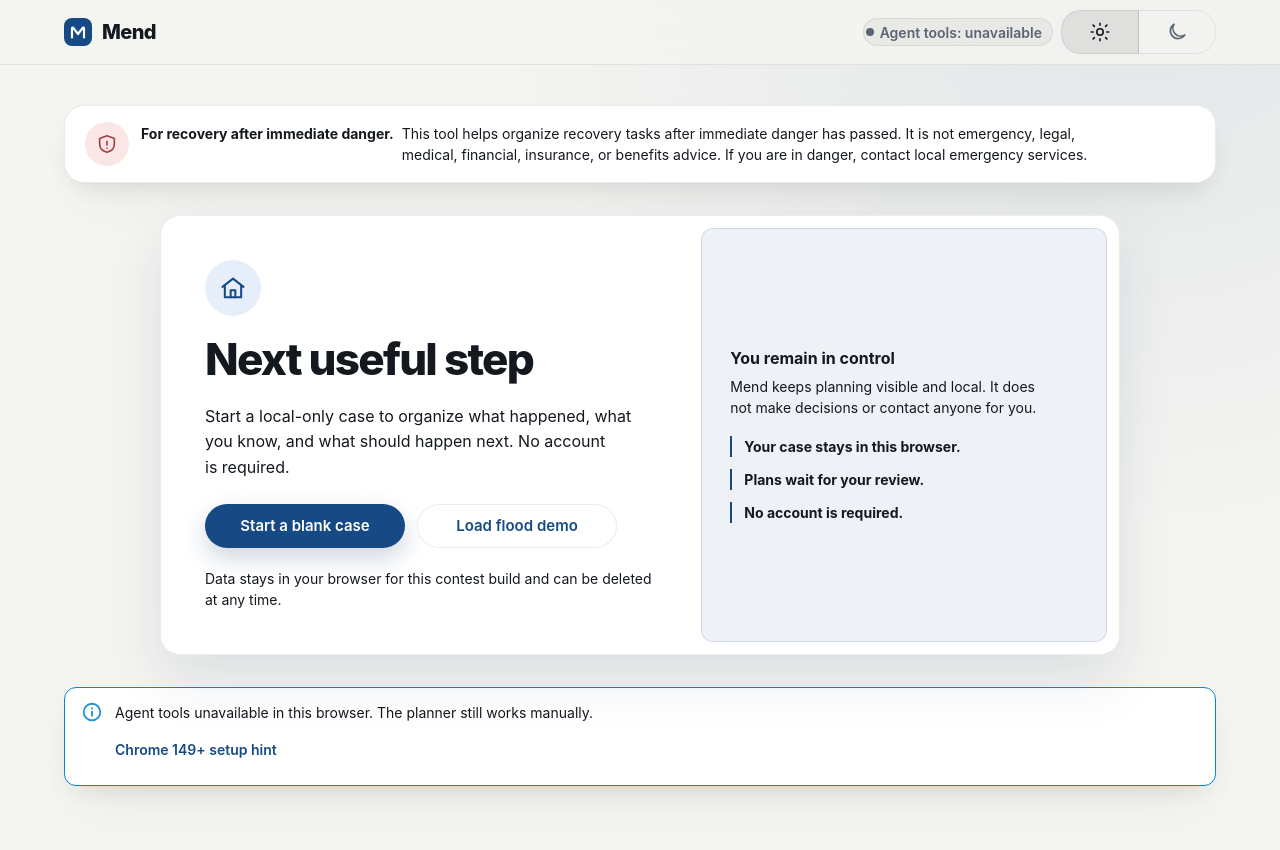
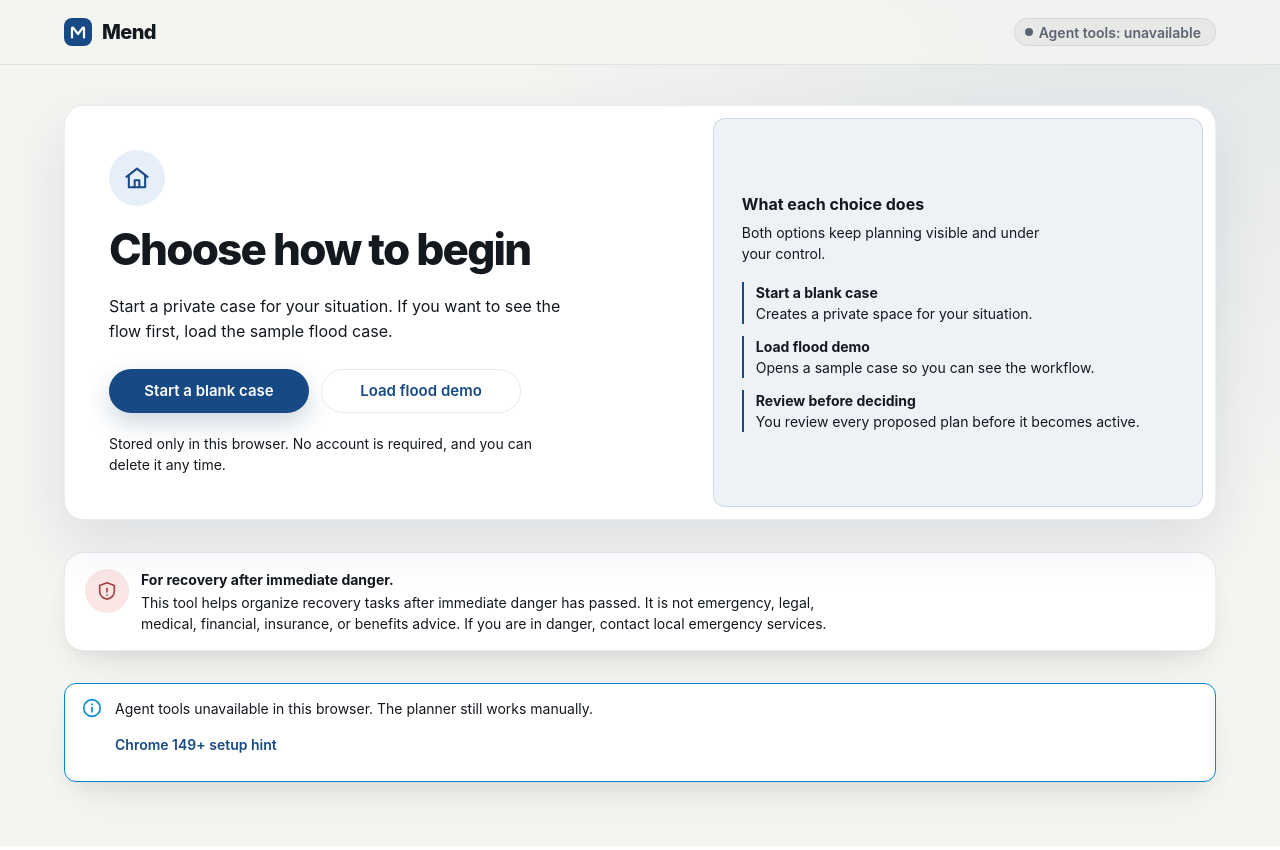
Before and after one commit to ericthayer/mend, a React (Vite) app: page / in a window 1280 px wide. Built offline with nearby package versions, Linux system fonts and the light colour scheme.

Commit message:
feat: enhance UI components with improved accessibility and layout adjustments

```diff
--- a/src/App.tsx
+++ b/src/App.tsx
@@ -205,17 +205,16 @@ function App() {
       onResetRequested={caseData ? () => setIsResetDialogOpen(true) : undefined}
     >
       {caseData ? (
-        <Stack spacing={3}>
+        <Stack spacing={0} sx={{ gap: 3 }}>
           <CaseSummary caseData={caseData} />
           <Box
             sx={{
               display: 'grid',
               gap: 3,
               gridTemplateColumns: { xs: 'minmax(0, 1fr)', md: 'minmax(0, 7fr) minmax(0, 5fr)' },
-              alignItems: 'start',
             }}
           >
-            <Stack spacing={3} sx={{ minWidth: 0 }}>
+            <Stack spacing={0} sx={{ gap: 3, minWidth: 0 }}>
               {pendingPlan ? (
                 <PlanReview
                   pendingPlan={pendingPlan}
@@ -232,8 +231,10 @@ function App() {
               />
               <DraftList drafts={drafts} />
             </Stack>
-            <Stack spacing={3} sx={{ minWidth: 0 }}>
+            <Stack spacing={0} sx={{ gap: 3, minWidth: 0 }}>
               <CaseRecordList records={records} />
+            </Stack>
+            <Stack spacing={0} sx={{ gap: 3, minWidth: 0, gridColumn: 'span 2' }}>
               <ActivityTimeline activity={activity} />
             </Stack>
           </Box>
--- a/src/app/AppShell.tsx
+++ b/src/app/AppShell.tsx
@@ -1,4 +1,4 @@
-import { useEffect, useRef, type ReactNode } from 'react';
+import { useEffect, useRef, type ReactNode } from "react"
 import {
   Alert,
   Box,
@@ -8,38 +8,38 @@ import {
   ToggleButton,
   ToggleButtonGroup,
   Typography,
-} from '@mui/material';
-import { useColorScheme } from '@mui/material/styles';
-import { MendMark, MoonIcon, SunIcon } from '../components/icons';
-import { SafetyBanner } from '../components/SafetyBanner';
+} from "@mui/material"
+import { useColorScheme } from "@mui/material/styles"
+import { MendMark, MoonIcon, SunIcon } from "../components/icons"
+import { SafetyBanner } from "../components/SafetyBanner"
 import {
   WebMCPStatusChip,
   WebMCPStatusNotice,
   type WebMCPCapabilityStatus,
-} from '../components/WebMCPStatus';
+} from "../components/WebMCPStatus"
 
 type AppShellProps = {
-  webmcpStatus: WebMCPCapabilityStatus;
-  webmcpErrorMessage?: string;
-  storageWarning?: string | null;
-  inlineError?: string | null;
-  statusMessage?: string | null;
-  onDismissStatus?: () => void;
-  onResetRequested?: () => void;
-  children: ReactNode;
-};
+  webmcpStatus: WebMCPCapabilityStatus
+  webmcpErrorMessage?: string
+  storageWarning?: string | null
+  inlineError?: string | null
+  statusMessage?: string | null
+  onDismissStatus?: () => void
+  onResetRequested?: () => void
+  children: ReactNode
+}
 
 const visuallyHiddenLabel = {
-  position: 'absolute',
+  position: "absolute",
   width: 1,
   height: 1,
   padding: 0,
   margin: -1,
-  overflow: 'hidden',
-  clip: 'rect(0 0 0 0)',
-  whiteSpace: 'nowrap',
+  overflow: "hidden",
+  clip: "rect(0 0 0 0)",
+  whiteSpace: "nowrap",
   border: 0,
-};
+}
 
 export function AppShell({
   webmcpStatus,
@@ -51,120 +51,122 @@ export function AppShell({
   onResetRequested,
   children,
 }: AppShellProps) {
-  const inlineErrorRef = useRef<HTMLDivElement | null>(null);
-  const { mode, systemMode, setMode } = useColorScheme();
+  const inlineErrorRef = useRef<HTMLDivElement | null>(null)
+  const { mode, systemMode, setMode } = useColorScheme()
 
   useEffect(() => {
     if (!inlineError) {
-      return;
+      return
     }
 
-    inlineErrorRef.current?.focus();
-  }, [inlineError]);
+    inlineErrorRef.current?.focus()
+  }, [inlineError])
 
-  const selectedMode: 'light' | 'dark' =
-    mode === 'dark' || (mode !== 'light' && systemMode === 'dark') ? 'dark' : 'light';
+  const selectedMode: "light" | "dark" =
+    mode === "dark" || (mode !== "light" && systemMode === "dark")
+      ? "dark"
+      : "light"
 
   return (
-    <Box sx={{ minHeight: '100dvh', display: 'flex', flexDirection: 'column' }}>
+    <Box sx={{ minHeight: "100dvh", display: "flex", flexDirection: "column" }}>
       <Box
         component="header"
         sx={(theme) => ({
-          position: 'sticky',
+          position: "sticky",
           top: 0,
           zIndex: theme.zIndex.appBar,
-          bgcolor: 'rgb(var(--mui-palette-background-defaultChannel) / 0.88)',
-          backdropFilter: 'blur(14px)',
-          WebkitBackdropFilter: 'blur(14px)',
-          borderBottom: '1px solid',
-          borderColor: 'divider',
+          bgcolor: "rgb(var(--mui-palette-background-defaultChannel) / 0.88)",
+          backdropFilter: "blur(14px)",
+          WebkitBackdropFilter: "blur(14px)",
+          borderBottom: "1px solid",
+          borderColor: "divider",
         })}
       >
         <Container
           maxWidth="lg"
           sx={{
-            display: 'flex',
-            alignItems: 'center',
-            flexWrap: 'wrap',
+            display: "flex",
+            alignItems: "center",
+            flexWrap: "wrap",
             columnGap: 2,
             rowGap: 1,
             minHeight: 64,
             py: 1,
           }}
         >
-          <Stack direction="row" spacing={1.25} sx={{ alignItems: 'center' }}>
-            <MendMark />
-            <Typography component="h1" variant="h1">
-              Mend
-            </Typography>
+          <Stack
+            direction="row"
+            spacing={3}
+            sx={{
+              alignItems: "center",
+              justifyContent: "space-between",
+            }}
+          >
+            <Stack
+              direction="row"
+              spacing={1.25}
+              sx={{ alignItems: "center" }}
+            >
+              <MendMark />
+              <Typography
+                component="h1"
+                variant="h1"
+              >
+                Mend
+              </Typography>
+            </Stack>
           </Stack>
 
-          <Box sx={{ ml: 'auto', display: 'flex', alignItems: 'center', flexWrap: 'wrap', gap: 1 }}>
+          <Box
+            sx={{
+              ml: "auto",
+              display: "flex",
+              alignItems: "center",
+              flexWrap: "wrap",
+              gap: 3,
+            }}
+          >
             <WebMCPStatusChip status={webmcpStatus} />
-            <ToggleButtonGroup
-              value={selectedMode}
-              exclusive
-              size="small"
-              color="primary"
-              aria-label="Color mode"
-              onChange={(_, nextMode: 'light' | 'dark' | null) => {
-                if (nextMode) {
-                  setMode(nextMode);
-                }
-              }}
-              sx={{
-                '& .MuiToggleButton-root': {
-                  minHeight: 44,
-                  minWidth: { xs: 44, sm: 78 },
-                  px: { xs: 1, sm: 1.25 },
-                  gap: 0.75,
-                  borderColor: 'divider',
-                  color: 'text.secondary',
-                },
-                '& .MuiToggleButton-root.Mui-selected': {
-                  color: 'text.primary',
-                  bgcolor: 'action.selected',
-                  '&:hover': {
-                    bgcolor: 'action.hover',
-                  },
-                },
-              }}
-            >
-              <ToggleButton value="light" aria-label="Light mode">
-                <SunIcon />
-                <Box component="span" sx={visuallyHiddenLabel}>
-                  Light
-                </Box>
-              </ToggleButton>
-              <ToggleButton value="dark" aria-label="Dark mode">
-                <MoonIcon />
-                <Box component="span" sx={visuallyHiddenLabel}>
-                  Dark
-                </Box>
-              </ToggleButton>
-            </ToggleButtonGroup>
             {onResetRequested ? (
               <Button
                 type="button"
-                variant="text"
+                variant="contained"
+                size="small"
+                color="inherit"
                 onClick={onResetRequested}
-                sx={{ color: 'text.secondary', minHeight: 40, px: 1.5 }}
+                sx={{
+                  boxShadow: 0,
+                  borderRadius: 0.5,
+                  py: 1,
+                  px: 2,
+                }}
               >
-                Delete local case
+                Delete Case
               </Button>
             ) : null}
           </Box>
         </Container>
       </Box>
 
-      <Container maxWidth="lg" sx={{ flex: 1, pt: { xs: 3, md: 5 }, pb: { xs: 5, md: 8 } }}>
-        <Stack spacing={{ xs: 3, md: 4 }}>
-          {webmcpStatus === 'error' ? (
-            <WebMCPStatusNotice status={webmcpStatus} errorMessage={webmcpErrorMessage} />
+      <Container
+        maxWidth="lg"
+        sx={{ flex: 1, pt: { xs: 3, md: 5 }, pb: { xs: 5, md: 8 } }}
+      >
+        <Stack sx={{ gap: { xs: 3, md: 4 } }}>
+          {webmcpStatus === "error" ? (
+            <WebMCPStatusNotice
+              status={webmcpStatus}
+              errorMessage={webmcpErrorMessage}
+            />
           ) : null}
 
           {storageWarning ? (
-            <Alert severity="warning" variant="outlined" role="status" aria-live="polite">
+            <Alert
+              severity="warning"
+              variant="outlined"
+              role="status"
+              aria-live="polite"
+            >
               {storageWarning}
             </Alert>
           ) : null}
@@ -181,11 +183,17 @@ export function AppShell({
             </Alert>
           ) : null}
 
-          <SafetyBanner />
-
-          <Box role="status" aria-live="polite" sx={{ display: statusMessage ? 'block' : 'contents' }}>
+          <Box
+            role="status"
+            aria-live="polite"
+            sx={{ display: statusMessage ? "block" : "contents" }}
+          >
             {statusMessage ? (
-              <Alert severity="success" variant="outlined" onClose={onDismissStatus}>
+              <Alert
+                severity="success"
+                variant="outlined"
+                onClose={onDismissStatus}
+              >
                 {statusMessage}
               </Alert>
             ) : null}
@@ -193,13 +201,75 @@ export function AppShell({
 
           <Box component="main">{children}</Box>
 
-          {webmcpStatus === 'unsupported' ? (
+          <SafetyBanner />
+
+          <Box component="footer" sx={{ display: 'none' }}>
+            <ToggleButtonGroup
+              value={selectedMode}
+              exclusive
+              size="small"
+              color="primary"
+              aria-label="Color mode"
+              onChange={(_, nextMode: "light" | "dark" | null) => {
+                if (nextMode) {
+                  setMode(nextMode)
+                }
+              }}
+              sx={{
+                "& .MuiToggleButton-root": {
+                  minHeight: 44,
+                  minWidth: { xs: 44, sm: 78 },
+                  px: { xs: 1, sm: 1.25 },
+                  gap: 0.75,
+                  borderColor: "divider",
+                  color: "text.secondary",
+                },
+                "& .MuiToggleButton-root.Mui-selected": {
+                  color: "text.primary",
+                  bgcolor: "action.selected",
+                  "&:hover": {
+                    bgcolor: "action.hover",
+                  },
+                },
+              }}
+            >
+              <ToggleButton
+                value="light"
+                aria-label="Light mode"
+              >
+                <SunIcon />
+                <Box
+                  component="span"
+                  sx={visuallyHiddenLabel}
+                >
+                  Light
+                </Box>
+              </ToggleButton>
+              <ToggleButton
+                value="dark"
+                aria-label="Dark mode"
+              >
+                <MoonIcon />
+                <Box
+                  component="span"
+                  sx={visuallyHiddenLabel}
+                >
+                  Dark
+                </Box>
+              </ToggleButton>
+            </ToggleButtonGroup>
+          </Box>
+
+          {webmcpStatus === "unsupported" ? (
             <Box component="footer">
-              <WebMCPStatusNotice status={webmcpStatus} errorMessage={webmcpErrorMessage} />
+              <WebMCPStatusNotice
+                status={webmcpStatus}
+                errorMessage={webmcpErrorMessage}
+              />
             </Box>
           ) : null}
         </Stack>
       </Container>
     </Box>
-  );
+  )
 }
--- a/src/components/ActivityTimeline.tsx
+++ b/src/components/ActivityTimeline.tsx
@@ -87,7 +87,7 @@ export function ActivityTimeline({ activity }: ActivityTimelineProps) {
                   }
                 />
               </Box>
-              <Stack spacing={0.25} sx={{ minWidth: 0 }}>
+              <Stack spacing={0.25} sx={{ minWidth: 0, flex: 1 }}>
                 <Typography component="p" variant="body1" sx={{ fontWeight: 600 }}>
                   {event.summary}
                 </Typography>
--- a/src/components/EmptyState.tsx
+++ b/src/components/EmptyState.tsx
@@ -17,7 +17,6 @@ export function EmptyState({ onStartBlank, onLoadDemo, busy = false }: EmptyStat
       sx={{
         p: { xs: 1, sm: 1.5 },
         mx: 'auto',
-        maxWidth: 960,
         position: 'relative',
         isolation: 'isolate',
         overflow: 'hidden',
@@ -56,7 +55,7 @@ export function EmptyState({ onStartBlank, onLoadDemo, busy = false }: EmptyStat
               textWrap: 'balance',
             }}
           >
-            Next useful step
+            Choose how to begin
           </Typography>
           <Typography
             component="p"
@@ -64,8 +63,8 @@ export function EmptyState({ onStartBlank, onLoadDemo, busy = false }: EmptyStat
             color="text.secondary"
             sx={{ maxWidth: '48ch', textWrap: 'pretty' }}
           >
-            Start a local-only case to organize what happened, what you know, and what should happen
-            next. No account is required.
+            Start a private case for your situation. If you want to see the flow first, load the sample
+            flood case.
           </Typography>
 
           <Stack
@@ -94,7 +93,7 @@ export function EmptyState({ onStartBlank, onLoadDemo, busy = false }: EmptyStat
           </Stack>
 
           <Typography component="p" variant="body2" color="text.secondary" sx={{ maxWidth: '52ch' }}>
-            Data stays in your browser for this contest build and can be deleted at any time.
+            Stored only in this browser. No account is required, and you can delete it any time.
           </Typography>
         </Stack>
 
@@ -114,26 +113,35 @@ export function EmptyState({ onStartBlank, onLoadDemo, busy = false }: EmptyStat
           <Stack spacing={2.25} sx={{ width: '100%' }}>
             <Box>
               <Typography component="h3" variant="h3" id="start-control-heading" sx={{ mb: 0.75 }}>
-                You remain in control
+                What each choice does
               </Typography>
               <Typography component="p" variant="body2" color="text.secondary" sx={{ maxWidth: '35ch' }}>
-                Mend keeps planning visible and local. It does not make decisions or contact anyone for you.
+                Both options keep planning visible and under your control.
               </Typography>
             </Box>
             <Box component="ul" sx={{ display: 'grid', gap: 1.5, m: 0, p: 0, listStyle: 'none' }}>
               <Box component="li" sx={{ borderLeft: '2px solid', borderColor: 'primary.main', pl: 1.5 }}>
                 <Typography variant="body2" sx={{ fontWeight: 650 }}>
-                  Your case stays in this browser.
+                  Start a blank case
+                </Typography>
+                <Typography variant="body2" color="text.secondary">
+                  Creates a private space for your situation.
                 </Typography>
               </Box>
               <Box component="li" sx={{ borderLeft: '2px solid', borderColor: 'primary.main', pl: 1.5 }}>
                 <Typography variant="body2" sx={{ fontWeight: 650 }}>
-                  Plans wait for your review.
+                  Load flood demo
+                </Typography>
+                <Typography variant="body2" color="text.secondary">
+                  Opens a sample case so you can see the workflow.
                 </Typography>
               </Box>
               <Box component="li" sx={{ borderLeft: '2px solid', borderColor: 'primary.main', pl: 1.5 }}>
                 <Typography variant="body2" sx={{ fontWeight: 650 }}>
-                  No account is required.
+                  Review before deciding
+                </Typography>
+                <Typography variant="body2" color="text.secondary">
+                  You review every proposed plan before it becomes active.
                 </Typography>
               </Box>
             </Box>
--- a/src/components/SafetyBanner.tsx
+++ b/src/components/SafetyBanner.tsx
@@ -20,7 +20,7 @@ export function SafetyBanner() {
       <IconTile tint="safety">
         <ShieldAlertIcon />
       </IconTile>
-      <Box sx={{ display: 'flex', flexWrap: 'wrap', columnGap: 1, rowGap: 0.25, alignSelf: 'center' }}>
+      <Box sx={{ display: 'flex', flexDirection: 'column', columnGap: 1, rowGap: 0.25, alignSelf: 'center' }}>
         <Typography component="p" variant="body2" sx={{ fontWeight: 700 }}>
           For recovery after immediate danger.
         </Typography>
--- a/src/components/WebMCPStatus.tsx
+++ b/src/components/WebMCPStatus.tsx
@@ -30,6 +30,14 @@ export function WebMCPStatusChip({ status }: Pick<WebMCPStatusProps, 'status'>)
       variant="outlined"
       size="small"
       label={chip.label}
+      sx={{
+        display: 'flex',
+        flexDirection: 'row',
+        alignItems: 'center',
+        justifyContent: 'center',
+        pl: 1,
+        pr: 0.5,
+      }}
       icon={
         <Box
           component="span"
```
Also changed, not shown: src/components/DraftList.tsx (+96 -46 lines), 5 other files (tests, documents, lock files or other folders).
